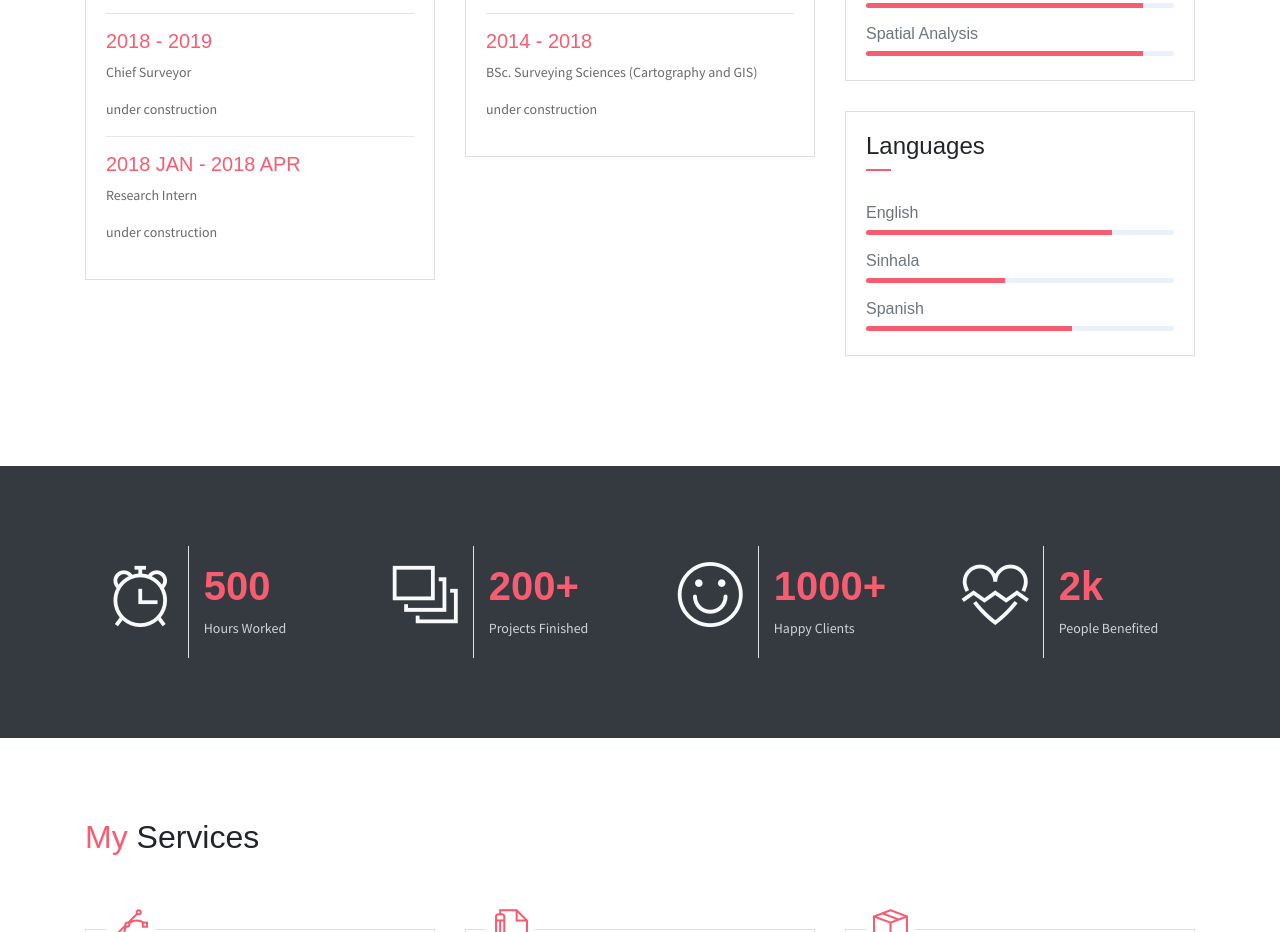
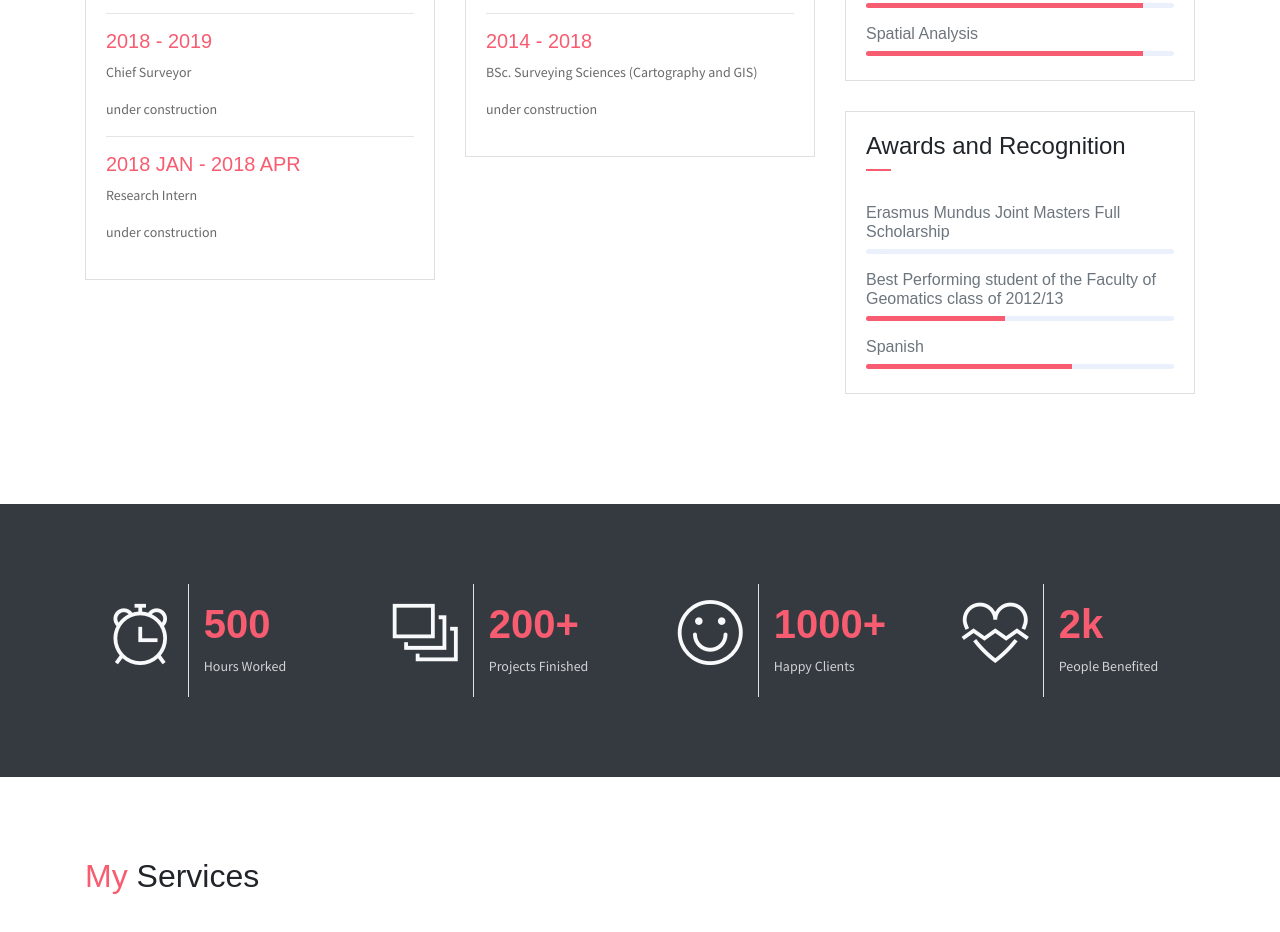
Before and after one commit to ruchira-ekanayaka/portfolio, a website: page index.html in a window 1280 px wide. Shown: the part 1646-2578 px from the top of the page. Drawn offline with Linux system fonts and the light colour scheme; some packages are replaced by stand-ins of ours.

Commit message:
Update index.html

```diff
--- a/index.html
+++ b/index.html
@@ -220,16 +220,16 @@
                     <div class="card">
                        <div class="card-header">
                             <div class="pull-left">
-                                <h4 class="mt-2">Languages</h4>
+                                <h4 class="mt-2">Awards and Recognition</h4>
                                 <span class="line"></span>
                             </div>
                         </div>
                         <div class="card-body pb-2">
-                           <h6>English</h6>
+                           <h6>Erasmus Mundus Joint Masters Full Scholarship</h6>
                             <div class="progress mb-3">
-                                <div class="progress-bar bg-danger" role="progressbar" style="width: 80%" aria-valuenow="25" aria-valuemin="0" aria-valuemax="100"></div>
+                                <p>Offered by the European Education and Culture Executive Agency</p>
                             </div>
-                            <h6>Sinhala</h6>
+                            <h6>Best Performing student of the Faculty of Geomatics class of 2012/13</h6>
                             <div class="progress mb-3">
                                 <div class="progress-bar bg-danger" role="progressbar" style="width: 45%" aria-valuenow="25" aria-valuemin="0" aria-valuemax="100"></div>
                             </div>
```
